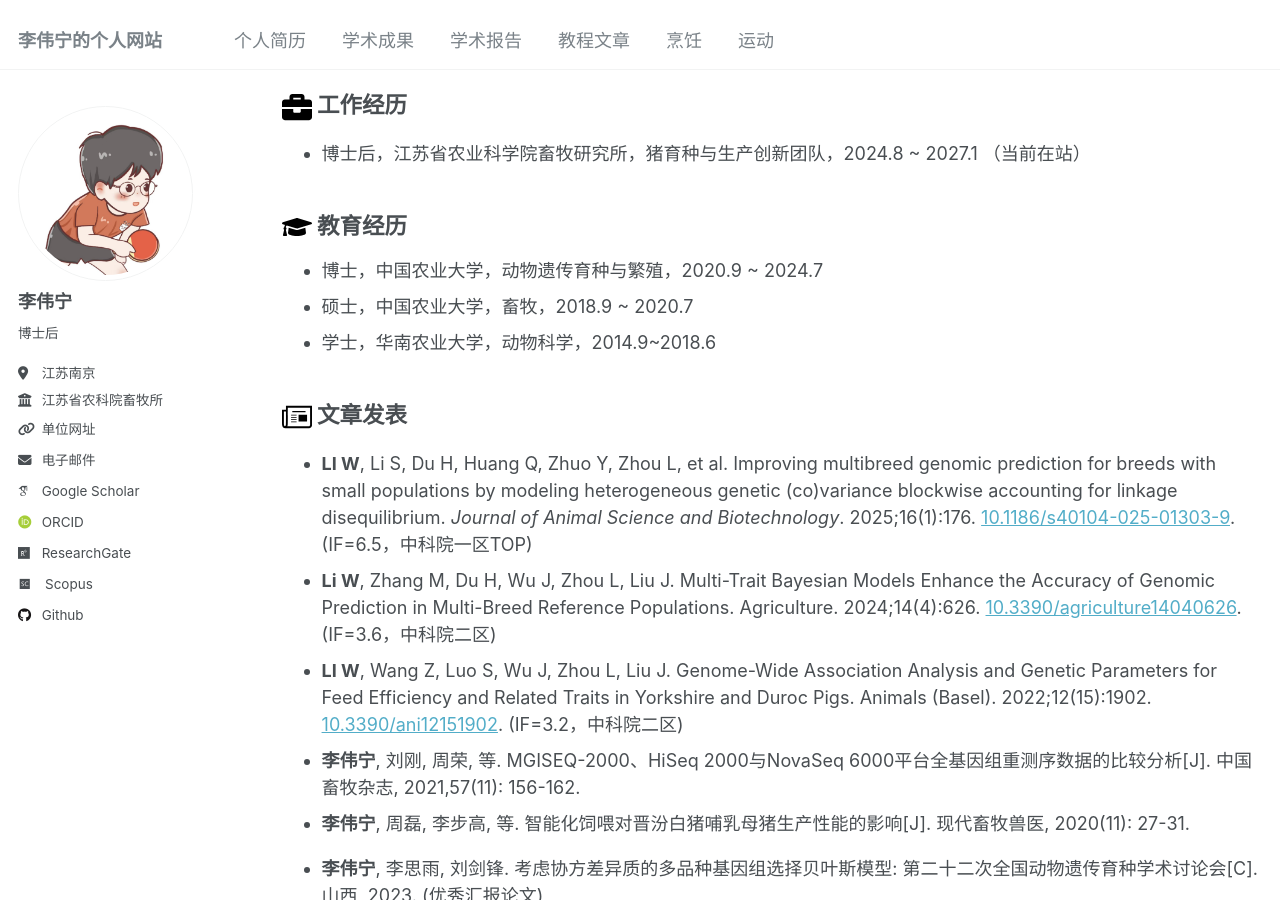
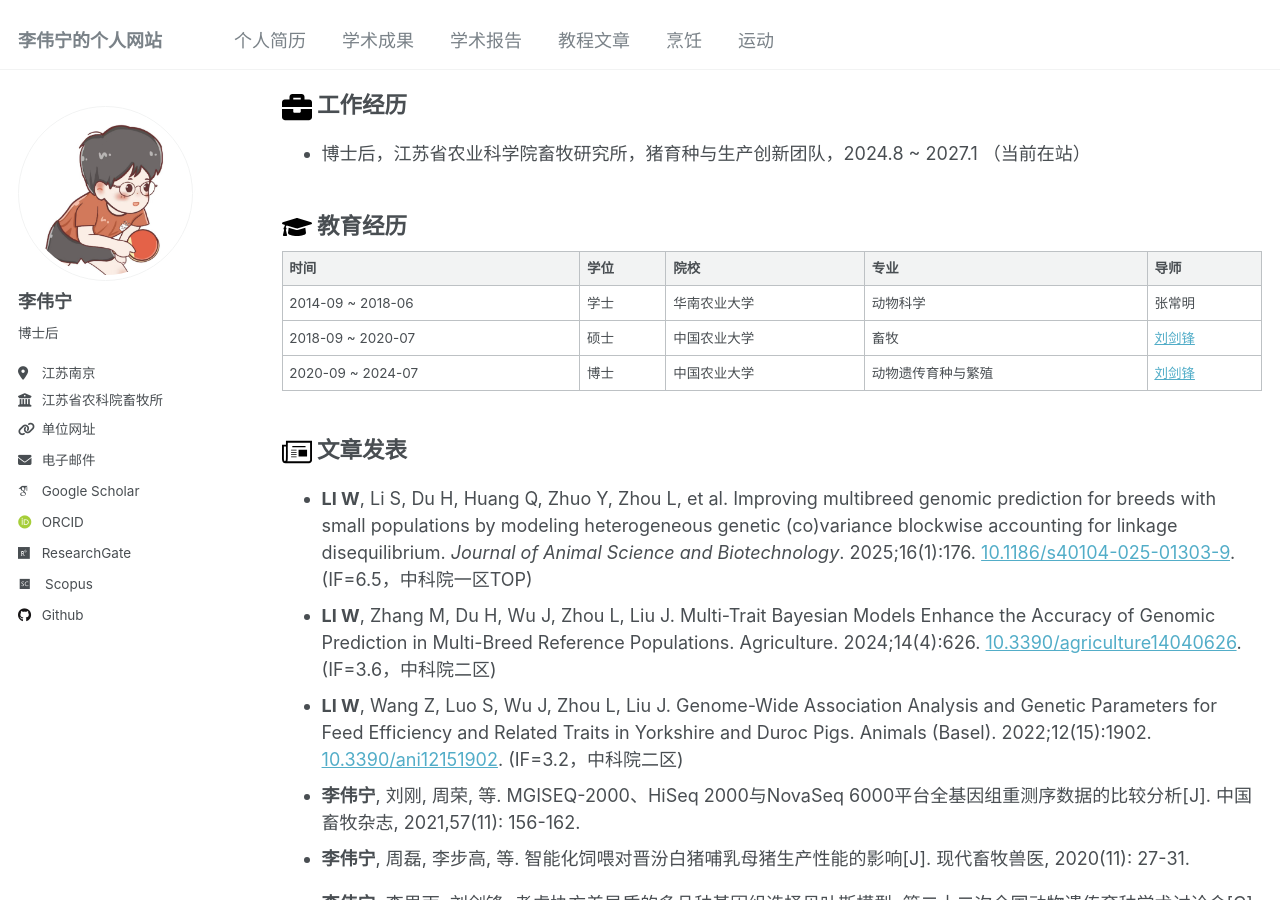
Before and after one commit to LiweiningMG/LiweiningMG.github.io, a Jekyll site: the page built from _pages/cv.md, in a window 1280 px wide and 900 px high, scrolled down 414 px. Built offline with Jekyll 4.4.1, drawn with Linux system fonts in a browser that asks for light colours; some web fonts are replaced.

Commit message:
Revise CV with structured education and publication list
Updated education section with table format and added new publications.

```diff
--- a/_pages/cv.md
+++ b/_pages/cv.md
@@ -44,14 +44,16 @@ redirect_from:
 
 ## <img src="/images/graduation-cap-solid.svg" width="30px"> 教育经历
 
-- 博士，中国农业大学，动物遗传育种与繁殖，2020.9 ~ 2024.7
-- 硕士，中国农业大学，畜牧，2018.9 ~ 2020.7
-- 学士，华南农业大学，动物科学，2014.9~2018.6
+| 时间 | 学位 | 院校 | 专业 | 导师 |
+|------|------|------|------|------|
+| 2014-09 ~ 2018-06 | 学士 | 华南农业大学 | 动物科学 | 张常明 |
+| 2018-09 ~ 2020-07 | 硕士 | 中国农业大学 | 畜牧 | [刘剑锋](https://liulab.cau.edu.cn/) |
+| 2020-09 ~ 2024-07 | 博士 | 中国农业大学 | 动物遗传育种与繁殖 | [刘剑锋](https://liulab.cau.edu.cn/) |
 
 ## <img src="/images/paper-publications.svg" width="30px"> 文章发表
 
 - **LI W**, Li S, Du H, Huang Q, Zhuo Y, Zhou L, et al. Improving multibreed genomic prediction for breeds with small populations by modeling heterogeneous genetic (co)variance blockwise accounting for linkage disequilibrium. *Journal of Animal Science and Biotechnology*. 2025;16(1):176. [10.1186/s40104-025-01303-9](https://doi.org/10.1186/s40104-025-01303-9). (IF=6.5，中科院一区TOP)
-- **Li W**, Zhang M, Du H, Wu J, Zhou L, Liu J. Multi-Trait Bayesian Models Enhance the Accuracy of Genomic Prediction in Multi-Breed Reference Populations. Agriculture. 2024;14(4):626. [10.3390/agriculture14040626](https://doi.org/10.3390/agriculture14040626). (IF=3.6，中科院二区)
+- **LI W**, Zhang M, Du H, Wu J, Zhou L, Liu J. Multi-Trait Bayesian Models Enhance the Accuracy of Genomic Prediction in Multi-Breed Reference Populations. Agriculture. 2024;14(4):626. [10.3390/agriculture14040626](https://doi.org/10.3390/agriculture14040626). (IF=3.6，中科院二区)
 - **LI W**, Wang Z, Luo S, Wu J, Zhou L, Liu J. Genome-Wide Association Analysis and Genetic Parameters for Feed Efficiency and Related Traits in Yorkshire and Duroc Pigs. Animals (Basel). 2022;12(15):1902. [10.3390/ani12151902](https://www.mdpi.com/2076-2615/12/15/1902). (IF=3.2，中科院二区)
 - **李伟宁**, 刘刚, 周荣, 等. MGISEQ-2000、HiSeq 2000与NovaSeq 6000平台全基因组重测序数据的比较分析[J]. 中国畜牧杂志, 2021,57(11): 156-162.
 - **李伟宁**, 周磊, 李步高, 等. 智能化饲喂对晋汾白猪哺乳母猪生产性能的影响[J]. 现代畜牧兽医, 2020(11): 27-31.
```
